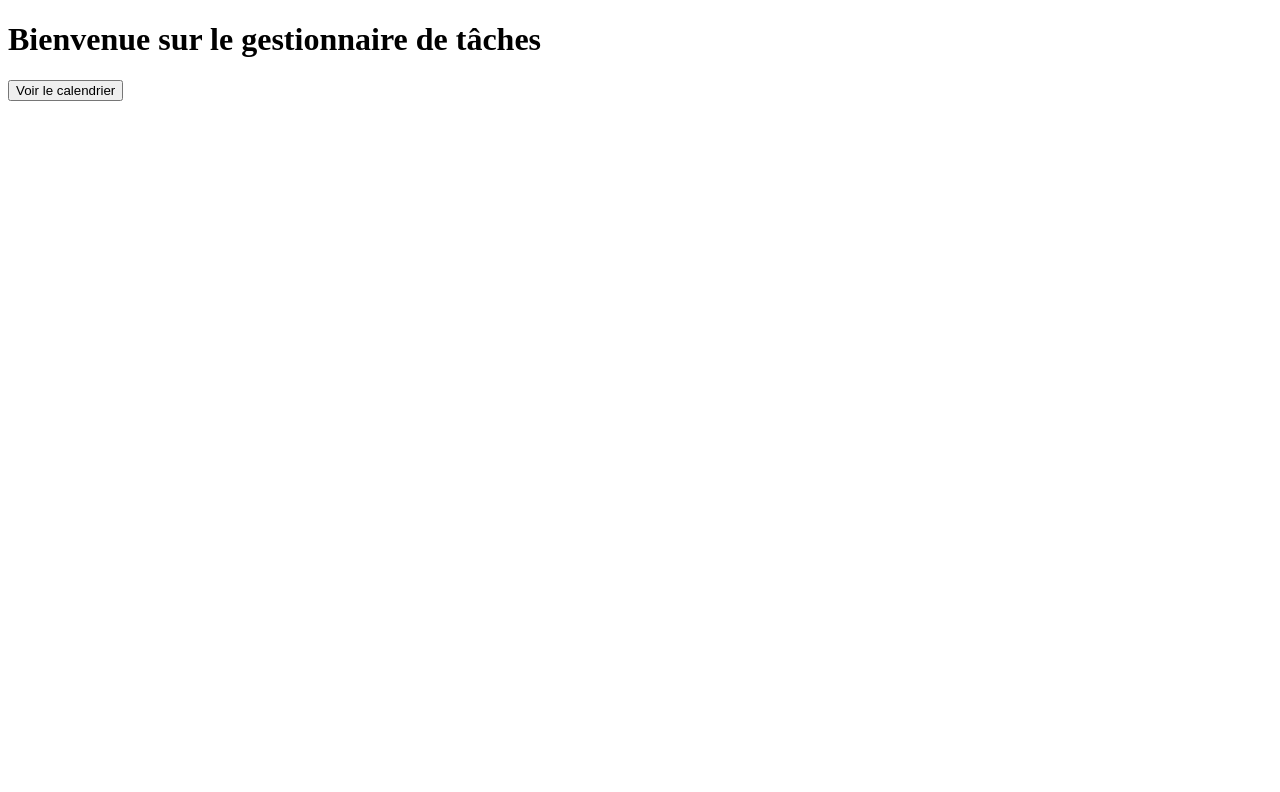
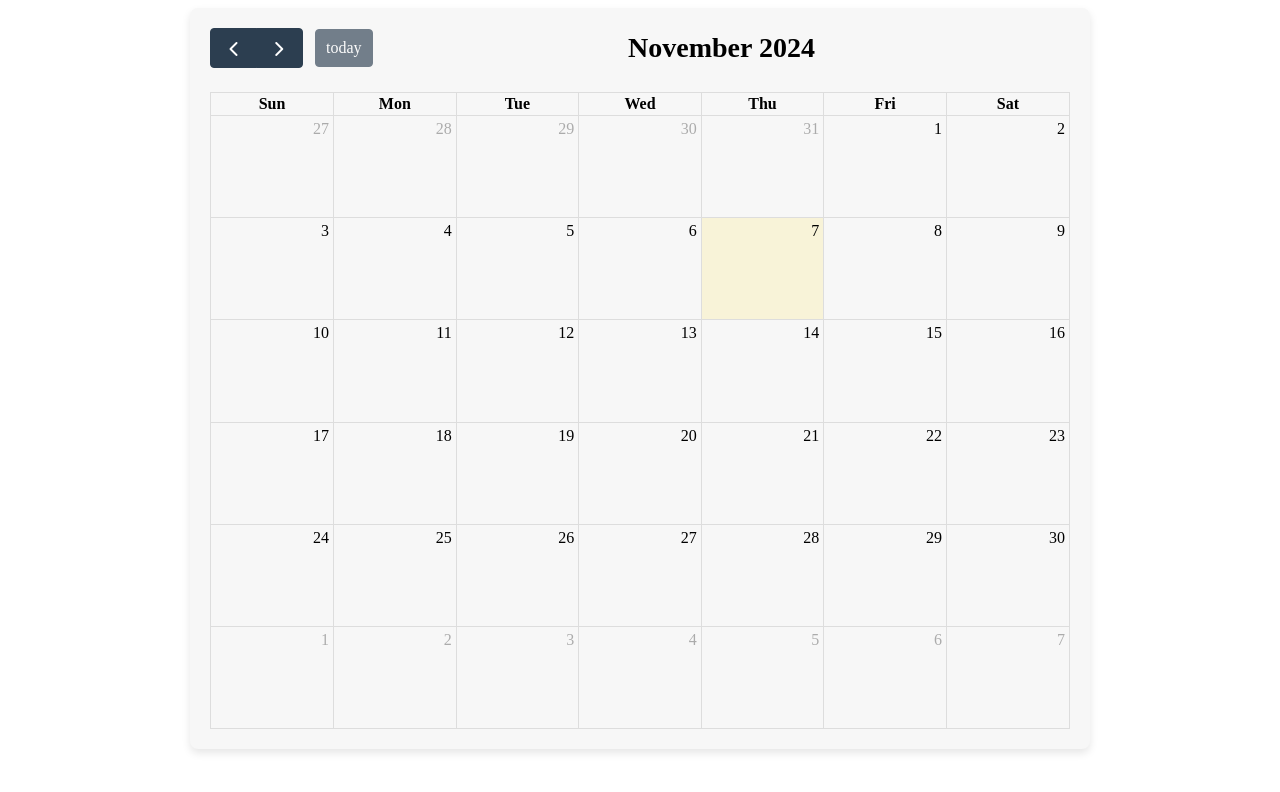
Before and after one commit to ManalHebbal/3BIN1-PROJETWEB-TaskWave, a SvelteKit app: page / in a window 1280 px wide. Shown: the top 792 px of the page. Built offline with nearby package versions, Linux system fonts and the light colour scheme.

Commit message:
delete : welkome page

```diff
--- a/src/routes/+page.svelte
+++ b/src/routes/+page.svelte
@@ -1,6 +1,6 @@
+<!-- +page.svelte dans src/routes/calendar/ -->
 <script>
-    import { goto } from '$app/navigation';
-  </script>
+  import Calendar from '../components/Calendar.svelte';
+</script>
 
-  <h1>Bienvenue sur le gestionnaire de tâches</h1>
-  <button on:click={() => goto('/calendar')}>Voir le calendrier</button>
+<Calendar />
--- a/src/routes/calendar/+page.svelte
+++ /dev/null
@@ -1,6 +0,0 @@
-<!-- +page.svelte dans src/routes/calendar/ -->
-<script>
-  import Calendar from '../../components/Calendar.svelte';
-</script>
-
-<Calendar />
```
